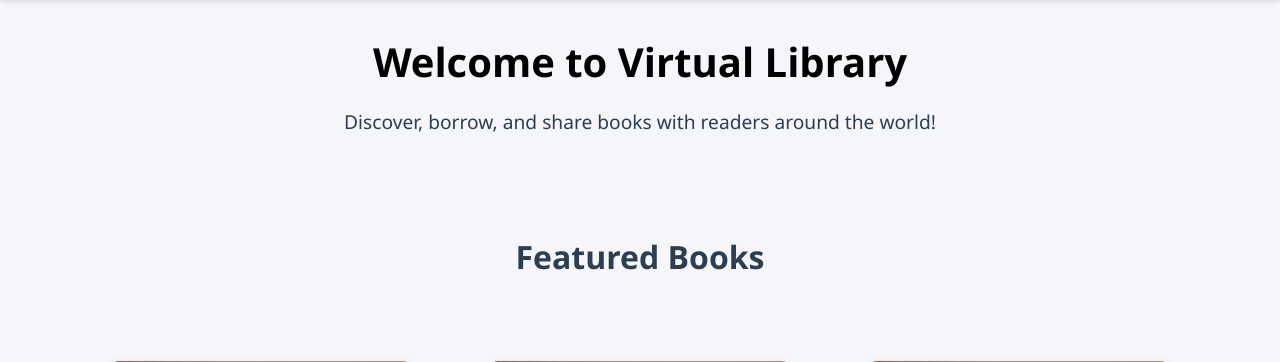
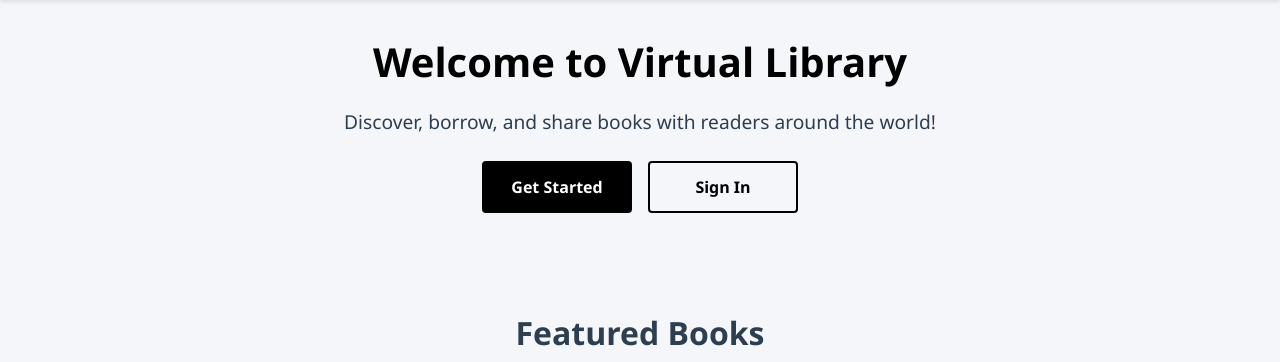
Before and after one commit to A-R-Martin/COSC360-Project, a PHP site: page / in a window 1280 px wide. Shown: the part 72-434 px from the top of the page. Run offline with PHP 8.4, Linux system fonts and the light colour scheme.

Commit message:
Minor button styling correction

```diff
--- a/index.html
+++ b/index.html
@@ -31,6 +31,10 @@
             <div class="container">
                 <h1>Welcome to Virtual Library</h1>
                 <p>Discover, borrow, and share books with readers around the world!</p>
+                <div class="hero-buttons">
+                    <a href="signup.html" class="btn btn-primary">Get Started</a>
+                    <a href="signin.html" class="btn btn-secondary">Sign In</a>
+                </div>
             </div>
         </section>
 
@@ -38,7 +42,7 @@
             <div class="container">
                 <h2>Featured Books</h2>
                 <div id="featured-books-container" class="books-container">
-                    <!-- Book cards will be dynamically inserted here -->
+                    <!-- Book cards will be inserted here by renderBookCards() in scripts.js -->
                 </div>
             </div>
         </section>
--- a/styles.css
+++ b/styles.css
@@ -128,7 +128,8 @@ body {
 }
 
 .btn-primary:hover {
-    background-color: darken(var(--primary-color), 10%);
+    background-color: #333333;
+    color: var(--white);
 }
 
 /* Forms */
@@ -304,10 +305,10 @@ footer {}
 }
 
 .btn-secondary {
-    background-color: var(--light-gray);
-    color: var(--text-color);
+    background-color: transparent;
+    color: var(--primary-color);
     padding: 0.75rem var(--spacing-lg);
-    border: none;
+    border: 2px solid var(--primary-color);
     border-radius: var(--border-radius);
     cursor: pointer;
     text-decoration: none;
@@ -317,7 +318,7 @@ footer {}
 }
 
 .btn-secondary:hover {
-    background-color: var(--dark-gray);
+    background-color: var(--primary-color);
     color: var(--white);
 }
 
@@ -570,7 +571,7 @@ textarea:focus {
 }
 
 .btn-details:hover {
-    background: #333;
+    background-color: #333333;
 }
 
 /* Container for book cards */
@@ -602,6 +603,13 @@ textarea:focus {
     max-width: 600px;
     margin: 0 auto;
     color: var(--secondary-color);
+}
+
+.hero-buttons {
+    display: flex;
+    gap: var(--spacing-md);
+    margin-top: var(--spacing-lg);
+    justify-content: center;
 }
 
 /* Featured Books Section */
@@ -724,3 +732,44 @@ textarea:focus {
     content: "•";
     color: #999;
 }
+
+.btn {
+    padding: 0.75rem var(--spacing-lg);
+    border-radius: var(--border-radius);
+    cursor: pointer;
+    text-decoration: none;
+    display: inline-block;
+    font-weight: 600;
+    transition: var(--transition-default);
+    min-width: 150px;
+    text-align: center;
+}
+
+.btn-primary {
+    background-color: var(--primary-color);
+    color: var(--white);
+    border: 2px solid var(--primary-color);
+}
+
+.btn-primary:hover {
+    background-color: #333333;
+    color: var(--white);
+}
+
+.btn-secondary {
+    background-color: transparent;
+    color: var(--primary-color);
+    padding: 0.75rem var(--spacing-lg);
+    border: 2px solid var(--primary-color);
+    border-radius: var(--border-radius);
+    cursor: pointer;
+    text-decoration: none;
+    display: inline-block;
+    font-weight: 600;
+    transition: var(--transition-default);
+}
+
+.btn-secondary:hover {
+    background-color: var(--primary-color);
+    color: var(--white);
+}
```
